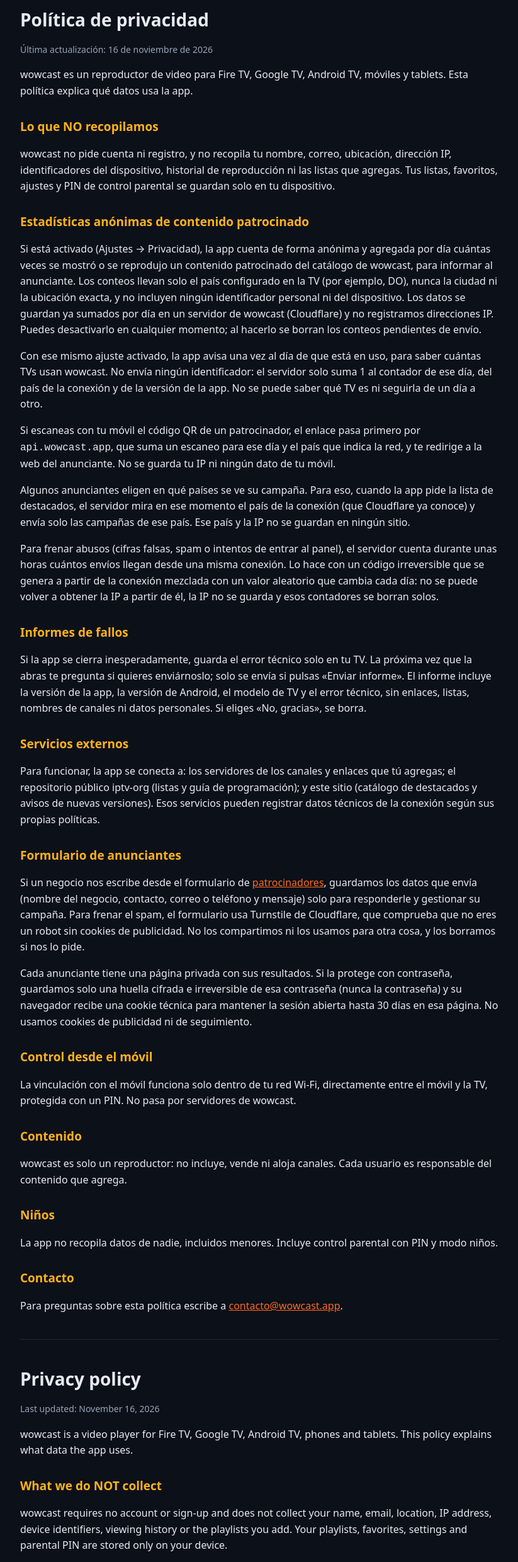
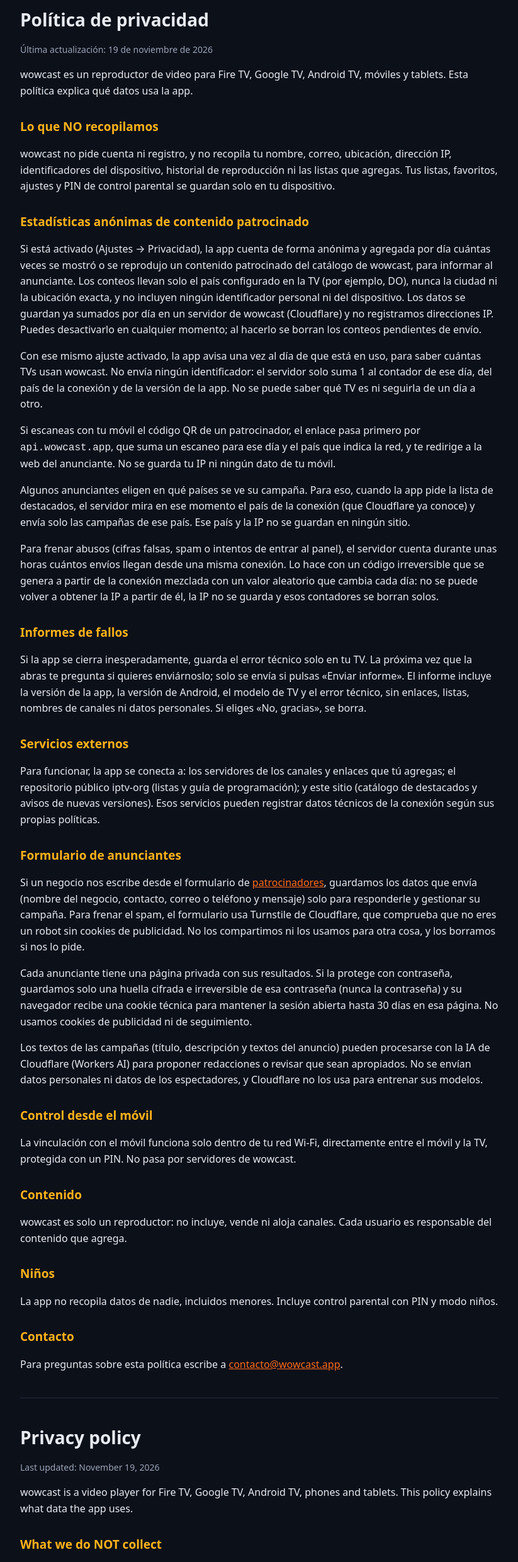
Before and after one commit to xfacor/wowcast, a plain HTML site: page privacy.html in a window 1280 px wide. Shown: the part 70-2550 px from the top of the page at 63% size, without its empty margins (228-1051 px from the left). Drawn offline with Linux system fonts and the light colour scheme.

Commit message:
Privacidad: icono del sitio y nota sobre la IA en los textos de las campañas

```diff
--- a/privacy.html
+++ b/privacy.html
@@ -1,13 +1,14 @@
 <!doctype html>
 <html lang="es"><head><meta charset="utf-8"><meta name="viewport" content="width=device-width,initial-scale=1">
 <title>wowcast · Privacidad / Privacy</title>
+<link rel="icon" href="logo.svg" type="image/svg+xml">
 <style>body{margin:0;background:#0c1019;color:#e8ebf2;font:16px/1.6 system-ui,-apple-system,"Segoe UI",Roboto,sans-serif}
 main{max-width:760px;margin:0 auto;padding:32px 20px 60px}h1{font-size:28px;margin:12px 0}h2{font-size:19px;margin-top:28px;color:#ffb21a}
 a{color:#ff6a1a}.top{display:flex;align-items:center;gap:10px}.top img{height:34px}.muted{color:#9aa3b8;font-size:14px}hr{border:0;border-top:1px solid #222a3a;margin:40px 0}</style></head>
 <body><main>
 <div class="top"><img src="logo.svg" alt=""><b style="font-size:22px">wow<span style="color:#f2552c">cast</span></b></div>
 <h1>Política de privacidad</h1>
-<p class="muted">Última actualización: 16 de noviembre de 2026</p>
+<p class="muted">Última actualización: 19 de noviembre de 2026</p>
 <p>wowcast es un reproductor de video para Fire TV, Google TV, Android TV, móviles y tablets. Esta política explica qué datos usa la app.</p>
 <h2>Lo que NO recopilamos</h2>
 <p>wowcast no pide cuenta ni registro, y no recopila tu nombre, correo, ubicación, dirección IP, identificadores del dispositivo, historial de reproducción ni las listas que agregas. Tus listas, favoritos, ajustes y PIN de control parental se guardan solo en tu dispositivo.</p>
@@ -24,6 +25,7 @@ a{color:#ff6a1a}.top{display:flex;align-items:center;gap:10px}.top img{height:34
 <h2>Formulario de anunciantes</h2>
 <p>Si un negocio nos escribe desde el formulario de <a href="patrocinadores.html">patrocinadores</a>, guardamos los datos que envía (nombre del negocio, contacto, correo o teléfono y mensaje) solo para responderle y gestionar su campaña. Para frenar el spam, el formulario usa Turnstile de Cloudflare, que comprueba que no eres un robot sin cookies de publicidad. No los compartimos ni los usamos para otra cosa, y los borramos si nos lo pide.</p>
 <p>Cada anunciante tiene una página privada con sus resultados. Si la protege con contraseña, guardamos solo una huella cifrada e irreversible de esa contraseña (nunca la contraseña) y su navegador recibe una cookie técnica para mantener la sesión abierta hasta 30 días en esa página. No usamos cookies de publicidad ni de seguimiento.</p>
+<p>Los textos de las campañas (título, descripción y textos del anuncio) pueden procesarse con la IA de Cloudflare (Workers AI) para proponer redacciones o revisar que sean apropiados. No se envían datos personales ni datos de los espectadores, y Cloudflare no los usa para entrenar sus modelos.</p>
 <h2>Control desde el móvil</h2>
 <p>La vinculación con el móvil funciona solo dentro de tu red Wi-Fi, directamente entre el móvil y la TV, protegida con un PIN. No pasa por servidores de wowcast.</p>
 <h2>Contenido</h2>
@@ -34,7 +36,7 @@ a{color:#ff6a1a}.top{display:flex;align-items:center;gap:10px}.top img{height:34
 <p>Para preguntas sobre esta política escribe a <a href="mailto:contacto@wowcast.app">contacto@wowcast.app</a>.</p>
 <hr>
 <h1 id="en">Privacy policy</h1>
-<p class="muted">Last updated: November 16, 2026</p>
+<p class="muted">Last updated: November 19, 2026</p>
 <p>wowcast is a video player for Fire TV, Google TV, Android TV, phones and tablets. This policy explains what data the app uses.</p>
 <h2>What we do NOT collect</h2>
 <p>wowcast requires no account or sign-up and does not collect your name, email, location, IP address, device identifiers, viewing history or the playlists you add. Your playlists, favorites, settings and parental PIN are stored only on your device.</p>
@@ -51,6 +53,7 @@ a{color:#ff6a1a}.top{display:flex;align-items:center;gap:10px}.top img{height:34
 <h2>Advertiser form</h2>
 <p>If a business contacts us through the <a href="patrocinadores.html">sponsors</a> form, we keep the details it sends (business name, contact, email or phone and message) only to reply and manage its campaign. To stop spam, the form uses Cloudflare Turnstile, which checks that you are not a robot without advertising cookies. We do not share them or use them for anything else, and we delete them on request.</p>
 <p>Each advertiser has a private results page. If they protect it with a password, we store only an irreversible encrypted fingerprint of that password (never the password itself), and their browser receives a technical cookie to keep the session open for up to 30 days on that page. We use no advertising or tracking cookies.</p>
+<p>Campaign texts (title, description and ad copy) may be processed with Cloudflare's AI (Workers AI) to suggest wording or check that they are appropriate. No personal data or viewer data is sent, and Cloudflare does not use it to train its models.</p>
 <h2>Phone remote</h2>
 <p>Phone pairing works only inside your Wi-Fi network, directly between the phone and the TV, protected by a PIN. It does not go through wowcast servers.</p>
 <h2>Content</h2>
```
